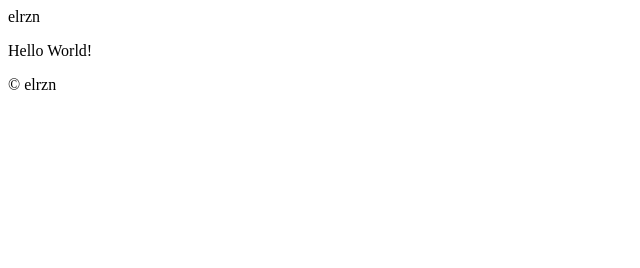
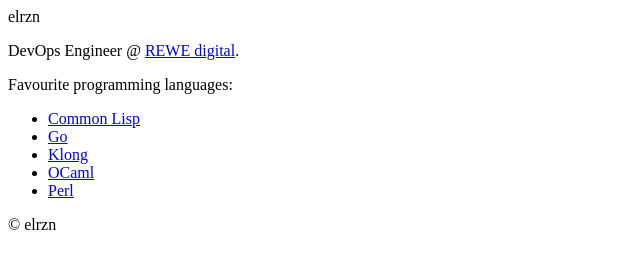
Before and after one commit to elrzn/elrzn.github.io, a plain HTML site: page index.html in a window 1280 px wide. Shown: the whole page, without its empty margins (0-640 px from the left). Drawn offline with Linux system fonts and the light colour scheme.

Commit message:
Define langs

```diff
--- a/index.html
+++ b/index.html
@@ -7,7 +7,15 @@
     <body>
         <div class="header">elrzn</div>
         <div class="content">
-            <p>Hello World!</p>
+            <p>DevOps Engineer @ <a href="https://rewe-digital.com">REWE digital</a>.</p>
+            <p>Favourite programming languages:</p>
+            <ul>
+                <li><a href="http://lisp-lang.org">Common Lisp</a></li>
+                <li><a href="https://golang.org">Go</a></li>
+                <li><a href="https://t3x.org/klong/">Klong</a></li>
+                <li><a href="https://ocaml.org">OCaml</a></li>
+                <li><a href="https://www.perl.org">Perl</a></li>
+            </ul>
         </div>
         <div class="footer">&copy; elrzn</div>
     </body>
```
